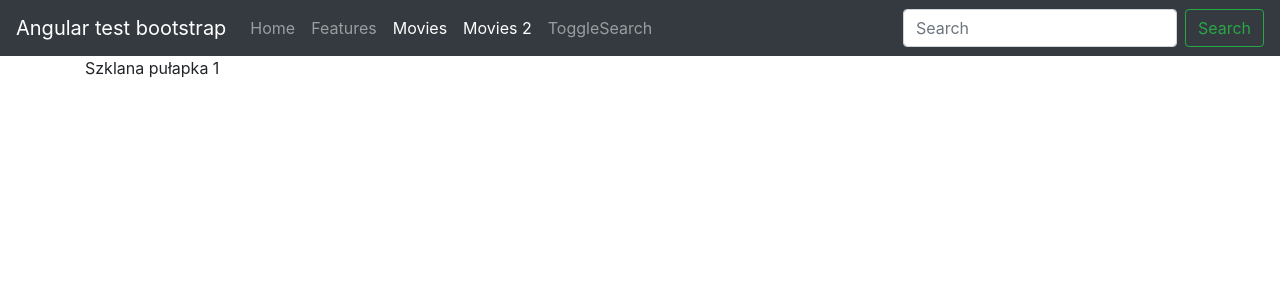
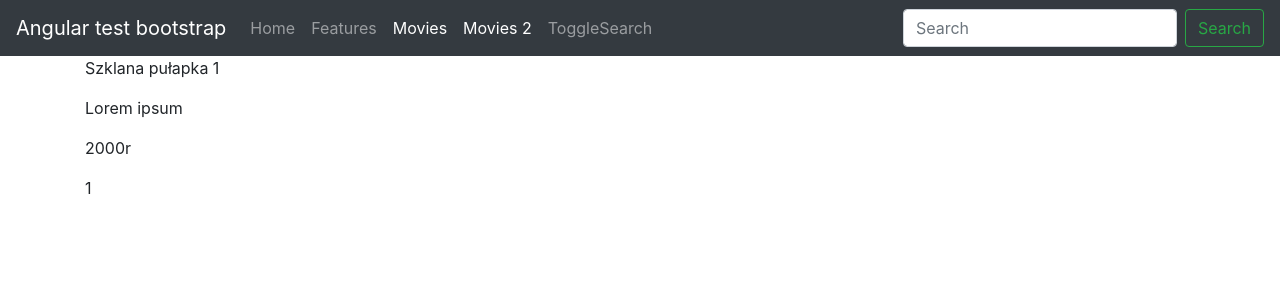
Before and after one commit to JoannaDrozdz/angular-test-bootstrap, an Angular app: page /movies/1 in a window 1280 px wide. Shown: the top 300 px of the page. Built offline with nearby package versions, Linux system fonts and the light colour scheme.

Commit message:
Add get movie function to movies service

```diff
--- a/src/app/movie/movie.component.html
+++ b/src/app/movie/movie.component.html
@@ -1,3 +1,6 @@
 <div *ngIf="movie">
   <p>{{ movie.title }}</p>
+  <p>{{ movie.description }}</p>
+  <p>{{ movie.year }}</p>
 </div>
+<div>{{id}}</div>
--- a/src/app/movie/movie.component.ts
+++ b/src/app/movie/movie.component.ts
@@ -1,5 +1,5 @@
 import { Component, OnInit } from '@angular/core';
-import { ActivatedRoute } from '@angular/router';
+import { ActivatedRoute, Params } from '@angular/router';
 import { Movie } from './movie.model';
 import { MoviesService } from '../movies.service';
 
@@ -10,6 +10,7 @@ import { MoviesService } from '../movies.service';
 })
 export class MovieComponent implements OnInit {
   movie: Movie;
+  id: number;
 
   constructor(
     private moviesService: MoviesService,
@@ -17,12 +18,16 @@ export class MovieComponent implements OnInit {
   ) {}
 
   ngOnInit(): void {
-    let id: number;
-    id = +this.route.snapshot.params.id;
-    this.movie = this.moviesService.movies.filter((movie) => movie.id === id)[0]
-      ? this.moviesService.movies.filter((movie) => movie.id === id)[0]
-      : null;
-    console.log(this.moviesService.movies.filter((movie) => movie.id === id));
-    console.log(id);
+    this.route.params.subscribe((params: Params) => {
+      this.id = +params['id'];
+      this.movie = this.moviesService.getMovie(this.id);
+    });
+    //   let id: number;
+    //   id = +this.route.snapshot.params.id;
+    //   this.movie = this.moviesService.movies.filter((movie) => movie.id === id)[0]
+    //     ? this.moviesService.movies.filter((movie) => movie.id === id)[0]
+    //     : null;
+    //   console.log(this.moviesService.movies.filter((movie) => movie.id === id));
+    //   console.log(id);
   }
 }
--- a/src/app/movies.service.ts
+++ b/src/app/movies.service.ts
@@ -33,4 +33,9 @@ export class MoviesService {
     this.movies.push(movieData);
     this.loggingService.logStatusChange('movie add');
   }
+
+  getMovie(id: number): Movie {
+    // return this.movies[id - 1];
+    return this.movies.filter( movie => movie.id === id)[0];
+  }
 }
```
